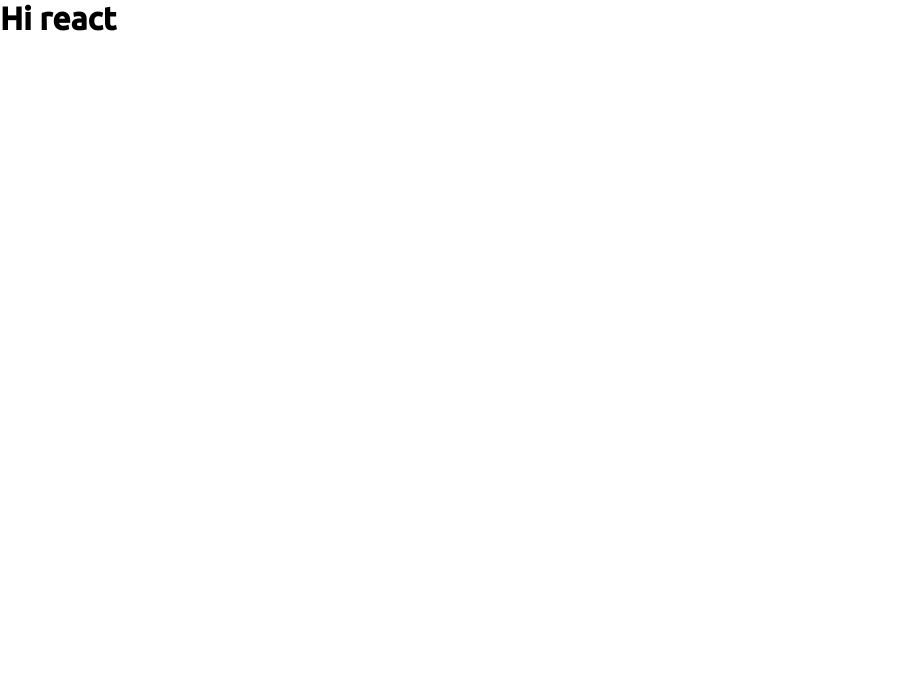
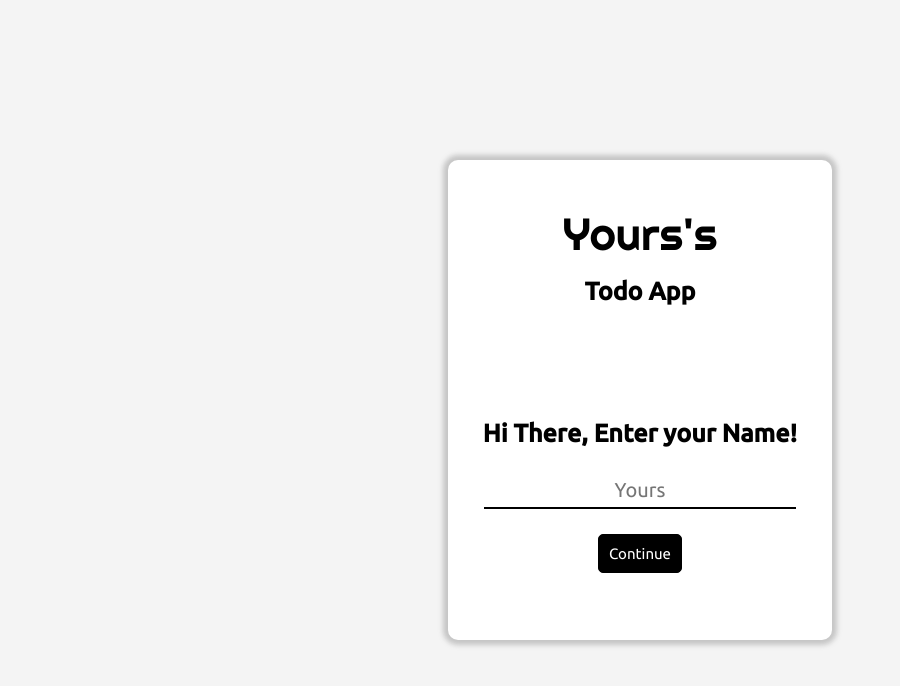
Before and after one commit to RamejaAyush/improved_todo_react, a React (Create React App) app: page / in a window 1280 px wide. Shown: the top 686 px of the page, without its empty margins (0-900 px from the left). Built offline with nearby package versions, Linux system fonts and the light colour scheme.

Commit message:
created the getName component!

```diff
--- a/src/components/App.js
+++ /dev/null
@@ -1,13 +0,0 @@
-import { useState } from "react";
-import "../styles/App.css";
-
-const App = () => {
- const [name, setName] = useState("Legend");
- return (
-  <>
-   <h1>Hi react</h1>
-  </>
- );
-};
-
-export default App;
--- /dev/null
+++ b/src/components/GetName.js
@@ -0,0 +1,33 @@
+import { useState } from "react";
+import "../styles/App.css";
+
+const GetName = () => {
+ const [name, setName] = useState("Yours");
+
+ const nameHandler = (e) => {
+  setName(e.target.value);
+  if (e.target.value.length > 15) {
+   setName((e.target.value = "Legend"));
+  }
+ };
+
+ return (
+  <div className="name">
+   <div className="form-container">
+    <div className="logo">
+     <span>{name}'s</span>
+     <p>Todo App</p>
+    </div>
+    <form>
+     <h1>Hi There, Enter your Name!</h1>
+     <input type="text" onChange={nameHandler} placeholder={name} />
+     <button type="submit" className="continue" maxLength="12">
+      Continue
+     </button>
+    </form>
+   </div>
+  </div>
+ );
+};
+
+export default GetName;
--- a/src/index.js
+++ b/src/index.js
@@ -1,10 +1,10 @@
 import React from "react";
 import ReactDOM from "react-dom";
-import App from "./components/App";
+import GetName from "./components/GetName";
 
 ReactDOM.render(
  <React.StrictMode>
-  <App />
+  <GetName />
  </React.StrictMode>,
  document.getElementById("root")
 );
--- a/src/styles/App.css
+++ b/src/styles/App.css
@@ -1,12 +1,101 @@
 @import url("https://fonts.googleapis.com/css2?family=Ubuntu:wght@300;400;500&display=swap");
+@import url("https://fonts.googleapis.com/css2?family=Righteous&display=swap");
 
 * {
  padding: 0;
  margin: 0;
  box-sizing: border-box;
+ scroll-behavior: smooth;
 }
 
 html,
 body {
  font-family: "Ubuntu", sans-serif;
+ background: #f4f4f4;
 }
+
+span {
+ font-family: "Righteous", cursive;
+}
+
+.name {
+ width: 100%;
+ height: 100vh;
+ display: flex;
+ align-items: center;
+ justify-content: center;
+}
+
+.form-container {
+ width: 30vw;
+ height: 60vh;
+ background-color: white;
+ border-radius: 10px;
+ box-shadow: 0px 0px 5px 5px rgba(119, 119, 119, 0.363);
+ transition: all 0.5s ease-in-out;
+}
+
+.form-container:hover {
+ box-shadow: 5px 5px 10px 5px rgba(119, 119, 119, 0.363);
+}
+
+.form-container .logo {
+ width: 100%;
+ height: 40%;
+ display: flex;
+ align-items: center;
+ justify-content: center;
+ flex-direction: column;
+ gap: 15px;
+}
+
+.form-container .logo span {
+ font-size: 45px;
+}
+
+.form-container .logo p {
+ font-size: 25px;
+ font-weight: 700;
+}
+
+.form-container form {
+ width: 100%;
+ height: 60%;
+ display: flex;
+ align-items: center;
+ justify-content: center;
+ gap: 25px;
+ flex-direction: column;
+}
+
+.form-container form h1 {
+ font-size: 25px;
+}
+
+.form-container form input {
+ padding: 5px;
+ font-size: 20px;
+ background-color: transparent;
+ text-align: center;
+ border: none;
+ outline: none;
+ border-bottom: 2px solid black;
+ font-family: "Ubuntu", sans-serif;
+}
+
+.form-container form button {
+ padding: 10px;
+ font-size: 15px;
+ border: 1px solid black;
+ cursor: pointer;
+ background-color: black;
+ color: white;
+ font-family: "Ubuntu", sans-serif;
+ transition: all 150ms ease-in-out;
+ border-radius: 5px;
+}
+
+.form-container form button:hover,
+.form-container form button:focus {
+ transform: scale(1.1);
+}
```
Also changed, not shown: src/components/Todo.js (added).
